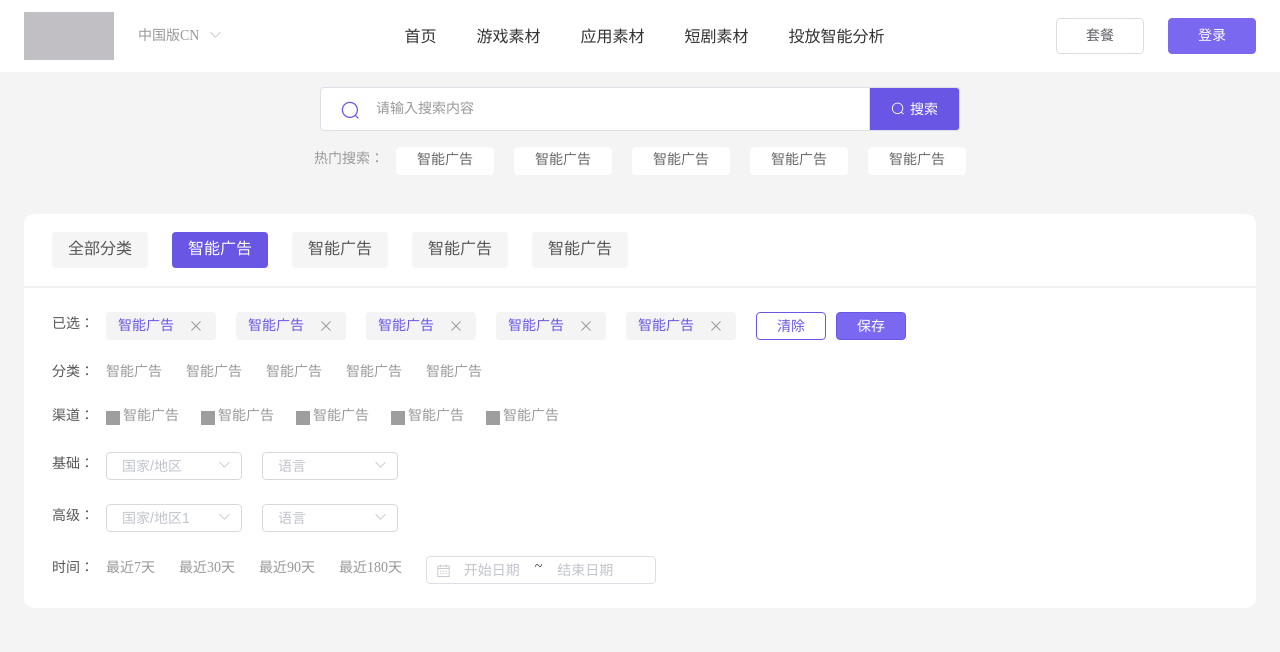
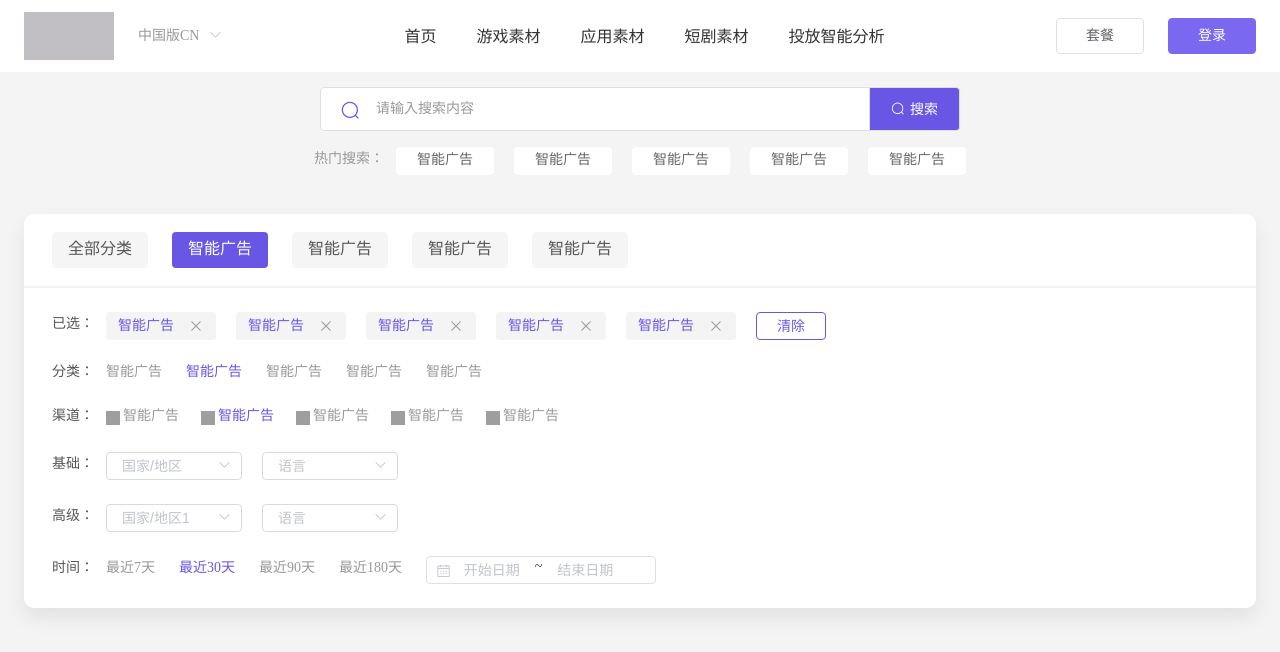
Before and after one commit to nobody1998/Intelligent-AI-analysis, a Vue app: page /#/ in a window 1280 px wide. Shown: the top 652 px of the page. Built offline with nearby package versions, Linux system fonts and the light colour scheme; grey boxes are pictures that could not be loaded.

Commit message:
搜索页筛选项

```diff
--- a/src/views/index.vue
+++ b/src/views/index.vue
@@ -46,7 +46,7 @@
               <i class="el-icon-close"></i>
             </div>
             <el-button>清除</el-button>
-            <el-button type="primary">保存</el-button>
+            <!-- <el-button type="primary">保存</el-button> -->
           </div>
         </div>
         <div class="homePage_screen_main_item">
@@ -54,6 +54,9 @@
           <div class="screenItem_content">
             <div
               class="screenItem_content2_option"
+              :class="{
+                'screenItem_content2_option-active': item.value === chooseTab,
+              }"
               v-for="(item, index) in selectedList"
               :key="index"
             >
@@ -66,6 +69,9 @@
           <div class="screenItem_content">
             <div
               class="screenItem_content3_option"
+              :class="{
+                'screenItem_content3_option-active': item.value === chooseTab,
+              }"
               v-for="(item, index) in channelList"
               :key="index"
             >
@@ -119,6 +125,9 @@
           <div class="screenItem_content">
             <div
               class="screenItem_content6_option"
+              :class="{
+                'screenItem_content6_option-active': item.value === chooseTab,
+              }"
               v-for="(item, index) in timeList"
               :key="index"
             >
@@ -509,7 +518,7 @@ export default {
   &_screen {
     margin: 39px 24px 40px;
     background: white;
-    box-shadow: 0px 10 20px 0px rgba(0, 0, 0, 0.08);
+    box-shadow: 0px 10px 20px 0px rgba(0, 0, 0, 0.08);
     border-radius: 10px 10px 10px 10px;
     &_top {
       display: flex;
@@ -597,17 +606,20 @@ export default {
               cursor: pointer;
               display: flex;
               align-items: center;
+              color: #999999;
               margin-right: 24px;
               span {
                 height: 20px;
                 font-family: PingFang SC, PingFang SC;
                 font-weight: 400;
                 font-size: 14px;
-                color: #999999;
                 line-height: 16px;
                 text-align: left;
                 font-style: normal;
                 text-transform: none;
+              }
+              &-active {
+                color: #6956e5;
               }
             }
             &_option:last-child {
@@ -620,12 +632,12 @@ export default {
               display: flex;
               align-items: center;
               margin-right: 22px;
+              color: #999999;
               span {
                 height: 20px;
                 font-family: PingFang SC, PingFang SC;
                 font-weight: 400;
                 font-size: 14px;
-                color: #999999;
                 line-height: 16px;
                 text-align: left;
                 font-style: normal;
@@ -635,6 +647,9 @@ export default {
               img {
                 width: 14px;
                 height: 14px;
+              }
+              &-active {
+                color: #6956e5;
               }
             }
             &_option:last-child {
@@ -647,12 +662,12 @@ export default {
               display: flex;
               align-items: center;
               margin-right: 24px;
+              color: #999999;
               span {
                 height: 20px;
                 font-family: PingFang SC, PingFang SC;
                 font-weight: 400;
                 font-size: 14px;
-                color: #999999;
                 line-height: 16px;
                 text-align: left;
                 font-style: normal;
@@ -661,6 +676,9 @@ export default {
               &_date {
                 width: 230px;
                 height: 28px;
+              }
+              &-active {
+                color: #6956e5;
               }
             }
             &_option:last-child {
```
